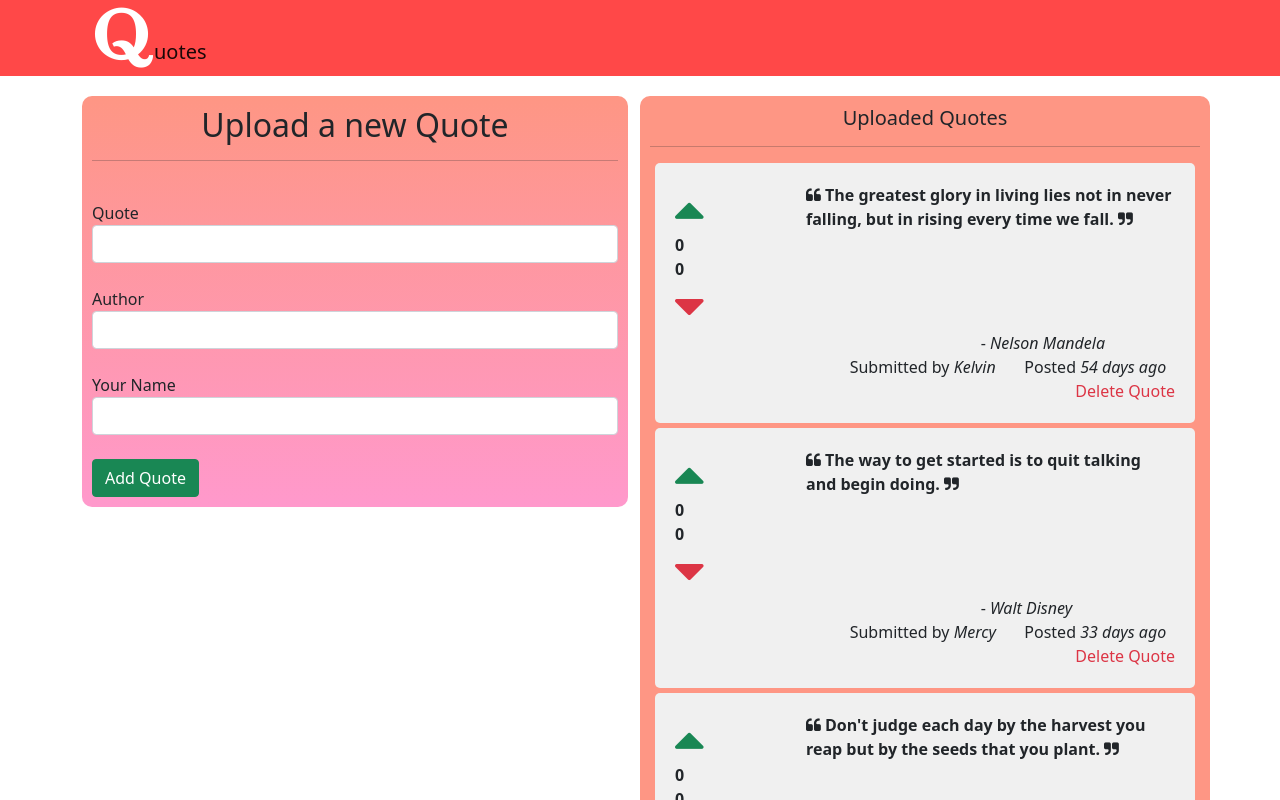
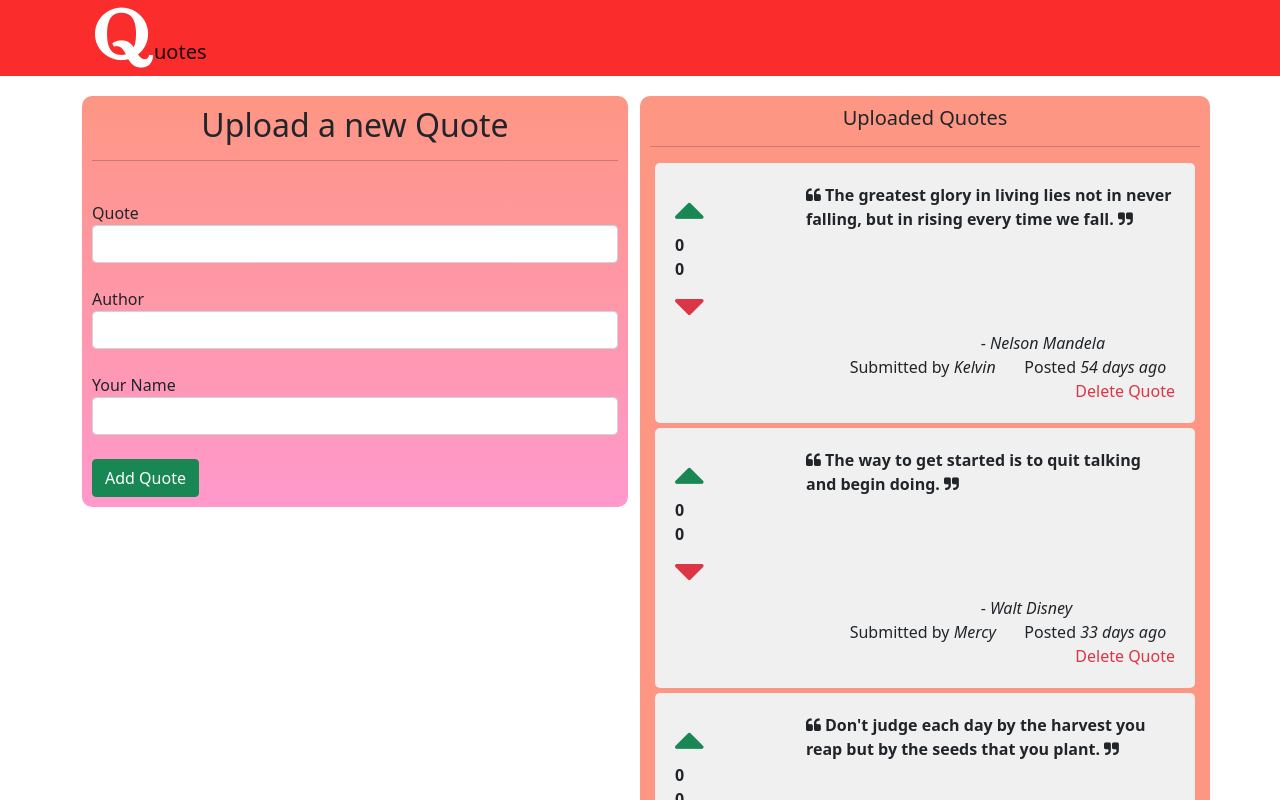
Before and after one commit to kigensky/quotes, an Angular app: page / in a window 1280 px wide. Shown: the top 800 px of the page. Built offline with nearby package versions, Linux system fonts and the light colour scheme.

Commit message:
add styling

```diff
--- a/src/app/app.component.css
+++ b/src/app/app.component.css
@@ -1,6 +1,6 @@
 .navbar
 {
-  background-color: rgb(255, 72, 72);
+  background-color: rgb(250, 44, 44);
 }
 i
 {
```
